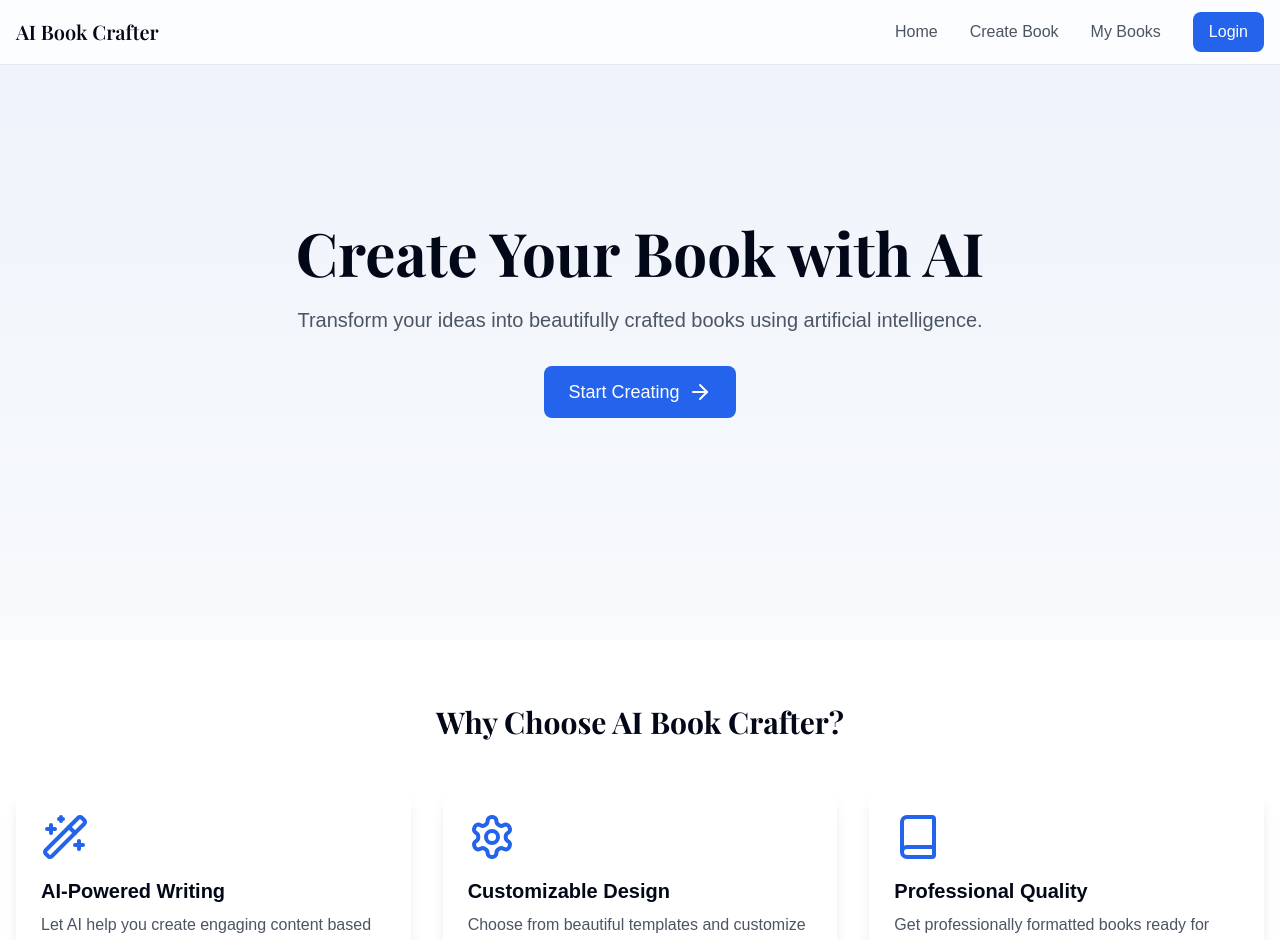
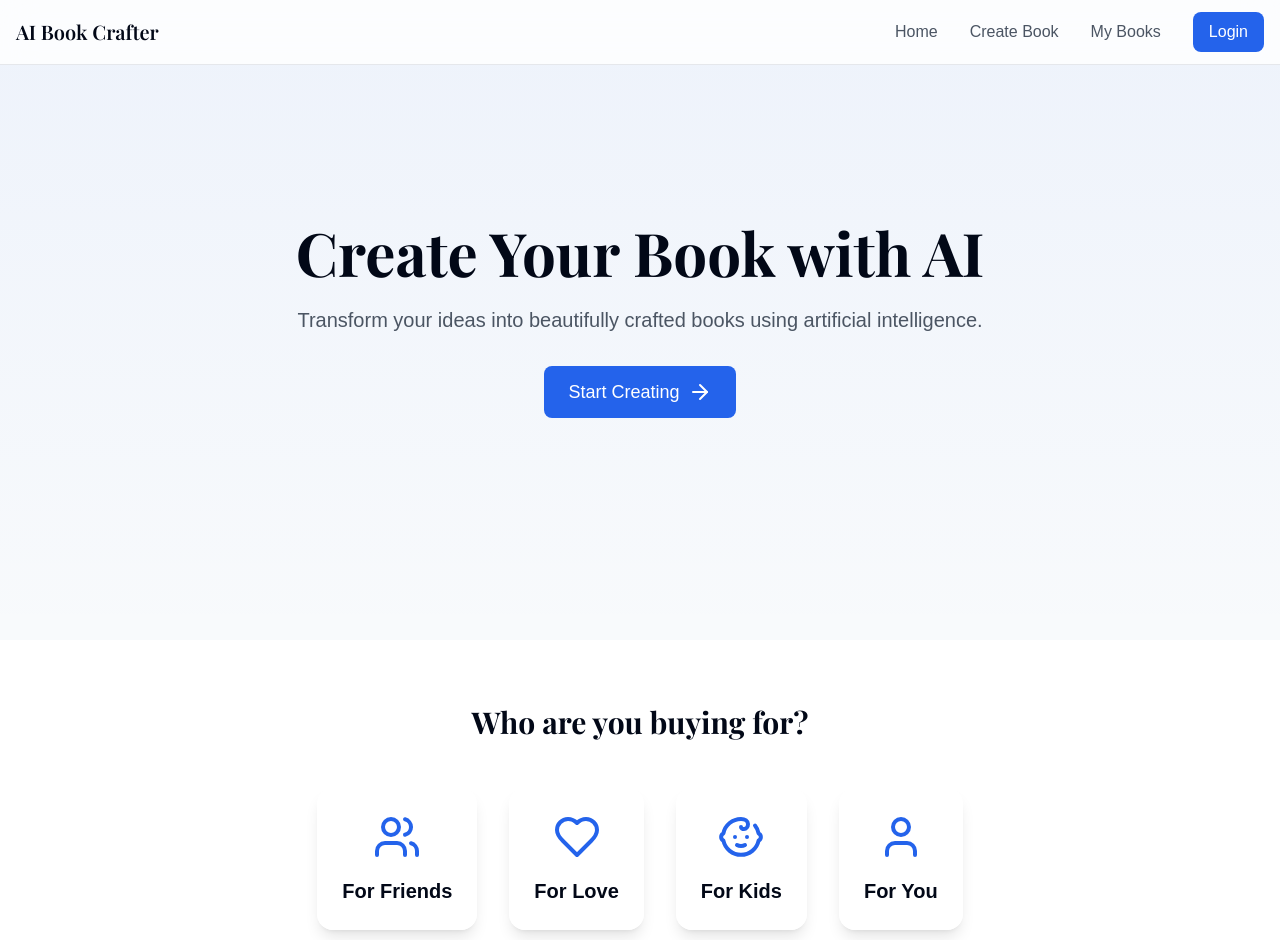
Before and after one commit to KyleZhang07/wishiyo, a React (Vite) app: page / in a window 1280 px wide. Shown: the top 940 px of the page. Built offline with nearby package versions, Linux system fonts and the light colour scheme.

Commit message:
Update Home page
Update the "Who are you buying for?" section to include choices for "For friends," "For love," "For kids," and "For you," all displayed in the same row.

```diff
--- a/src/pages/Home.tsx
+++ b/src/pages/Home.tsx
@@ -1,6 +1,5 @@
-
 import { Link } from 'react-router-dom';
-import { ArrowRight, Book, Wand2, Settings } from 'lucide-react';
+import { ArrowRight, Book, Wand2, Settings, Heart, Users, Baby, User } from 'lucide-react';
 
 const Home = () => {
   return (
@@ -20,6 +19,41 @@ const Home = () => {
               className="inline-flex items-center px-6 py-3 text-lg font-medium text-white bg-primary rounded-lg hover:bg-primary/90 transition-colors"
             >
               Start Creating <ArrowRight className="ml-2" />
+            </Link>
+          </div>
+        </div>
+      </section>
+
+      {/* Who are you buying for? Section */}
+      <section className="py-16 bg-white">
+        <div className="container mx-auto px-4">
+          <h2 className="text-3xl font-display font-bold text-center mb-12">
+            Who are you buying for?
+          </h2>
+          <div className="flex justify-center items-center gap-8">
+            <Link to="/create/step1" className="group">
+              <div className="glass-card p-6 rounded-2xl text-center transition-transform hover:scale-105">
+                <Users className="w-12 h-12 text-primary mb-4 mx-auto" />
+                <h3 className="text-xl font-semibold">For Friends</h3>
+              </div>
+            </Link>
+            <Link to="/create/step1" className="group">
+              <div className="glass-card p-6 rounded-2xl text-center transition-transform hover:scale-105">
+                <Heart className="w-12 h-12 text-primary mb-4 mx-auto" />
+                <h3 className="text-xl font-semibold">For Love</h3>
+              </div>
+            </Link>
+            <Link to="/create/step1" className="group">
+              <div className="glass-card p-6 rounded-2xl text-center transition-transform hover:scale-105">
+                <Baby className="w-12 h-12 text-primary mb-4 mx-auto" />
+                <h3 className="text-xl font-semibold">For Kids</h3>
+              </div>
+            </Link>
+            <Link to="/create/step1" className="group">
+              <div className="glass-card p-6 rounded-2xl text-center transition-transform hover:scale-105">
+                <User className="w-12 h-12 text-primary mb-4 mx-auto" />
+                <h3 className="text-xl font-semibold">For You</h3>
+              </div>
             </Link>
           </div>
         </div>
```
